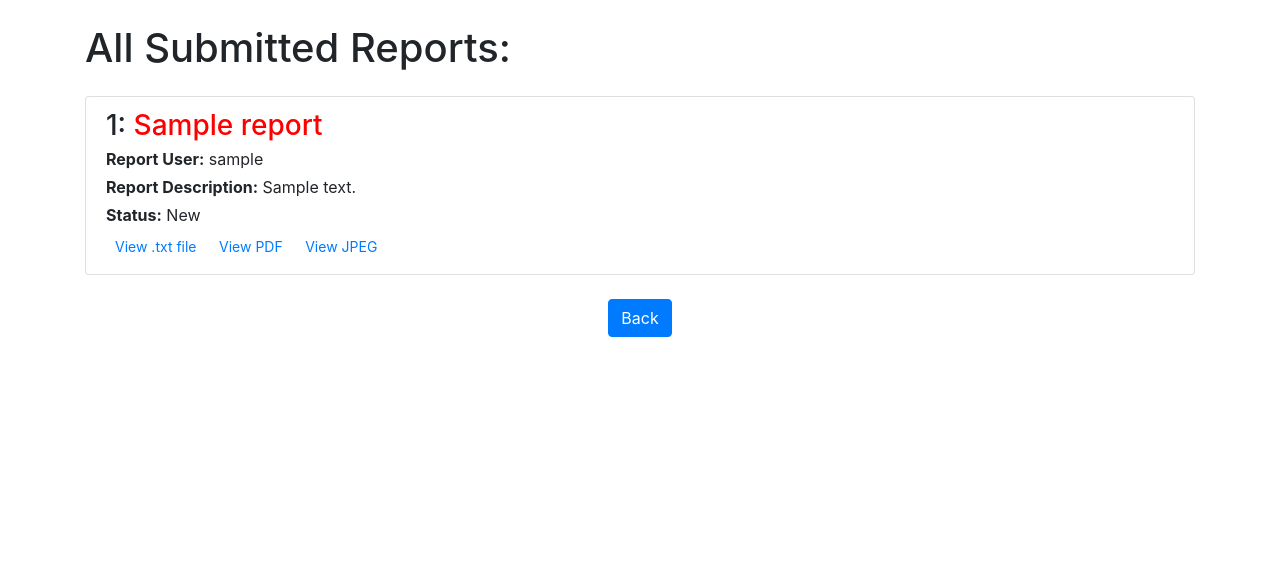
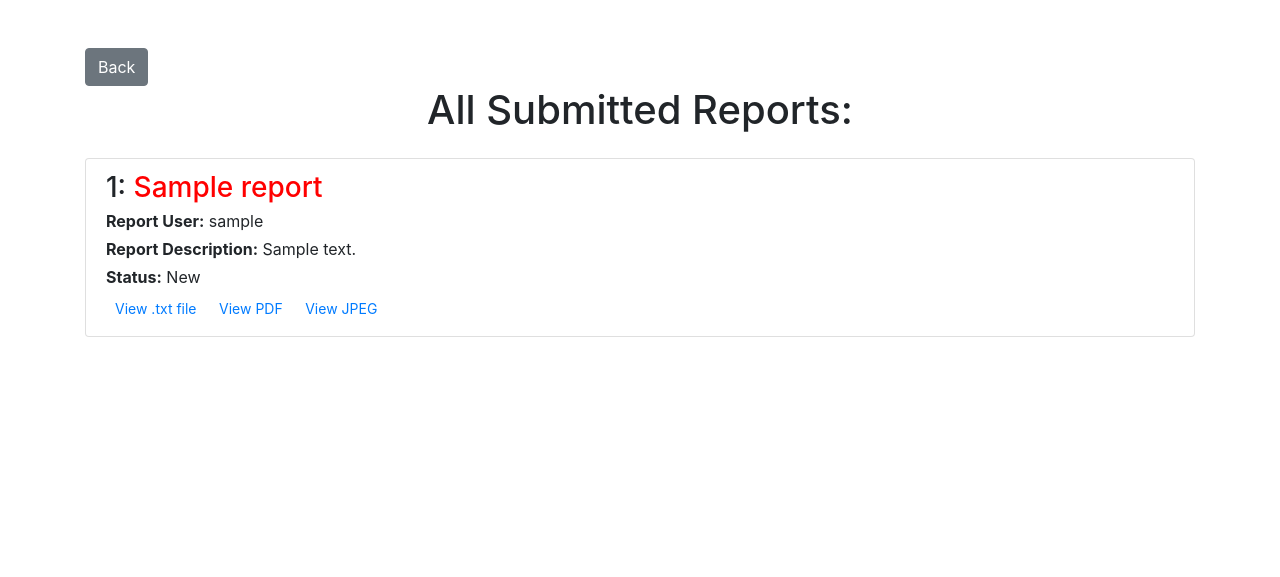
Before and after one commit to jess-strobel/Environmental-Whistleblower-Web-Application, a Django app: page /allreports/ in a window 1280 px wide. Shown: the top 577 px of the page. Run offline with Django 5.2, Linux system fonts and the light colour scheme; tables that the repository leaves empty hold one stand-in row (values such as "Sample post"); some libraries are stand-ins or nearby versions.

Commit message:
slight ui changes

```diff
--- a/whistleblowingapp/templates/whistleblowingapp/allreports.html
+++ b/whistleblowingapp/templates/whistleblowingapp/allreports.html
@@ -14,6 +14,7 @@
             color: darkred;
         }
         .footer {
+            position: fixed;
             background-color: #D3D3D3;
             text-align: center;
             padding: 20px 0;
@@ -32,7 +33,10 @@
 </head>
 <body class="d-flex flex-column min-vh-100">
 <div class="container mt-4">
-    <h1 class="mb-4">All Submitted Reports:</h1>
+    <div class="text-left mt-4">
+        <a href="{% url 'whistleblowingapp:signedin' %}" class="btn btn-secondary">Back</a>
+    </div>
+    <h1 class="text-center mb-4">All Submitted Reports:</h1>
 
     <div class="list-group">
         {% for report in reports %}
@@ -59,9 +63,7 @@
         {% endfor %}
     </div>
 
-    <div class="text-center mt-4">
-        <a href="{% url 'whistleblowingapp:signedin' %}" class="btn btn-primary">Back</a>
-    </div>
+
 </div>
 <div class="spacer"></div>
 <footer class="footer mt-auto">
```
Also changed, not shown: whistleblowingapp/templates/whistleblowingapp/viewUserReports.html (+5 -4 lines).
